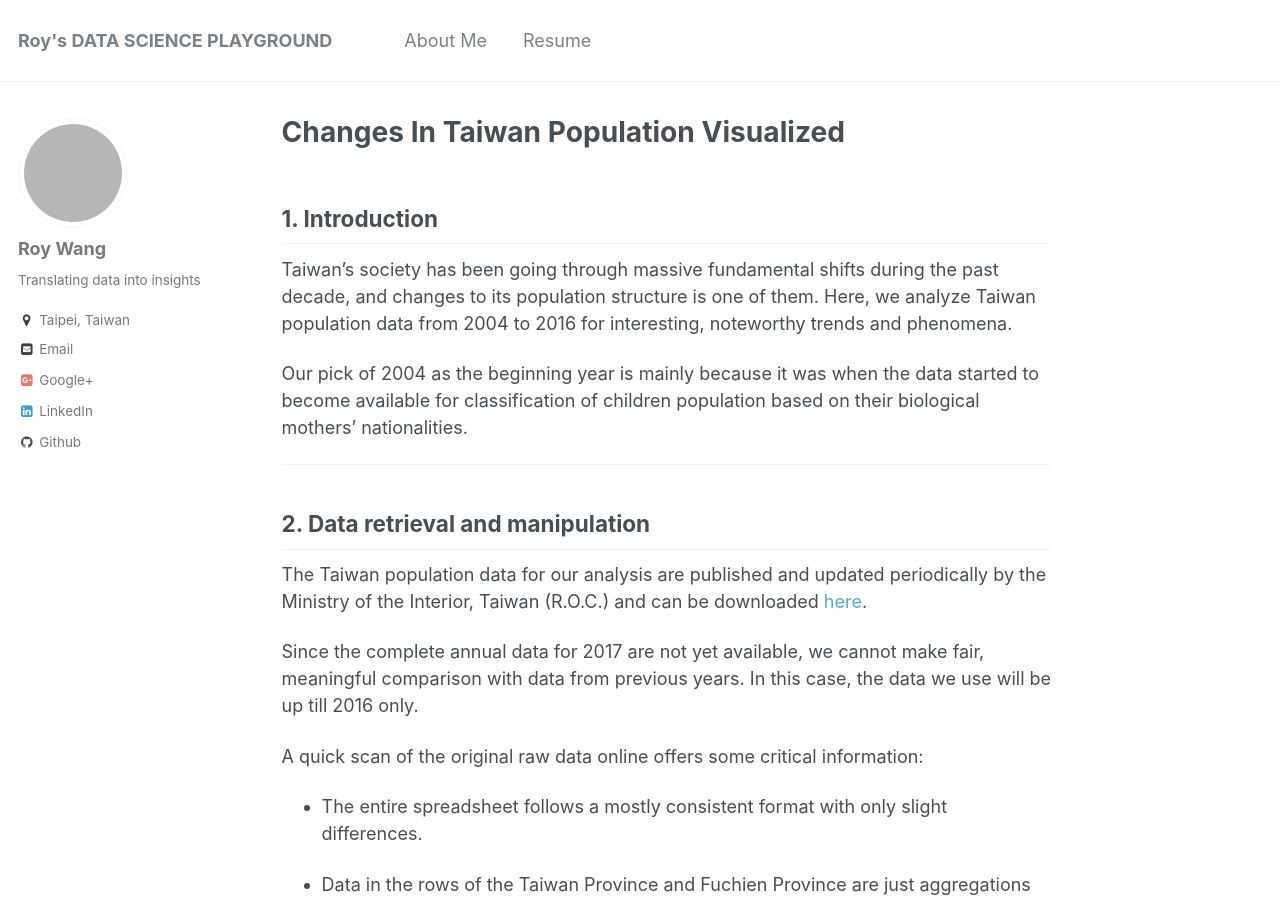
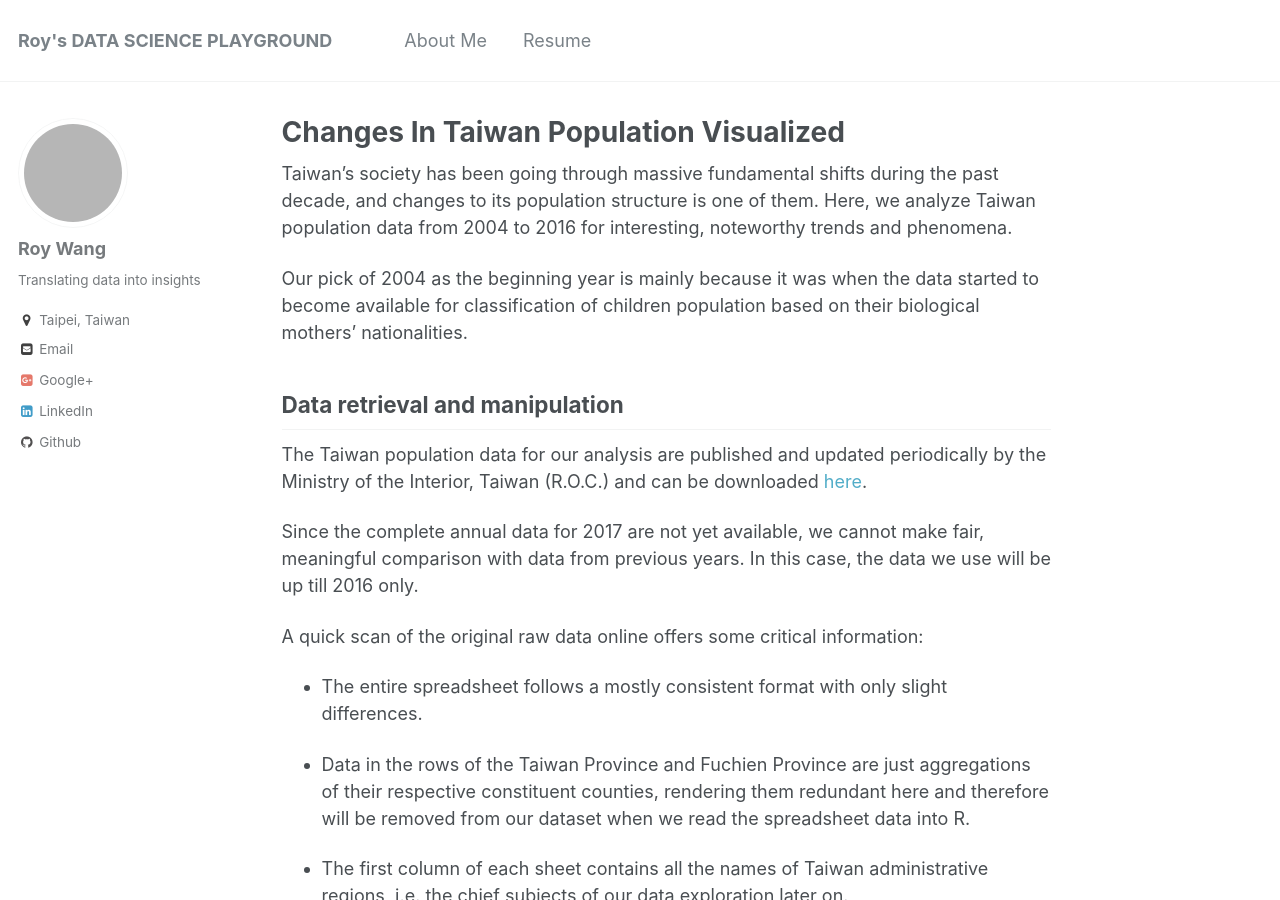
Before and after one commit to roywangtw/roywangtw.github.io, a Jekyll site: the page built from _posts/2017-11-19-Changes-in-Taiwan-Population-Visualized.md, in a window 1280 px wide and 900 px high. Built offline with Jekyll 4.4.1, drawn with Linux system fonts in a browser that asks for light colours; grey boxes are pictures that could not be loaded.

Commit message:
Update 2017-11-19-Changes-in-Taiwan-Population-Visualized.md

```diff
--- a/_posts/2017-11-19-Changes-in-Taiwan-Population-Visualized.md
+++ b/_posts/2017-11-19-Changes-in-Taiwan-Population-Visualized.md
@@ -1,12 +1,8 @@
-## 1. Introduction
-
 Taiwan's society has been going through massive fundamental shifts during the past decade, and changes to its population structure is one of them. Here, we analyze Taiwan population data from 2004 to 2016 for interesting, noteworthy trends and phenomena.
 
 Our pick of 2004 as the beginning year is mainly because it was when the data started to become available for classification of children population based on their biological mothers' nationalities.
 
-***
-
-## 2. Data retrieval and manipulation
+## Data retrieval and manipulation
 
 The Taiwan population data for our analysis are published and updated periodically by the Ministry of the Interior, Taiwan (R.O.C.) and can be downloaded [here](http://sowf.moi.gov.tw/stat/month/m1-02.xls).
 
```
